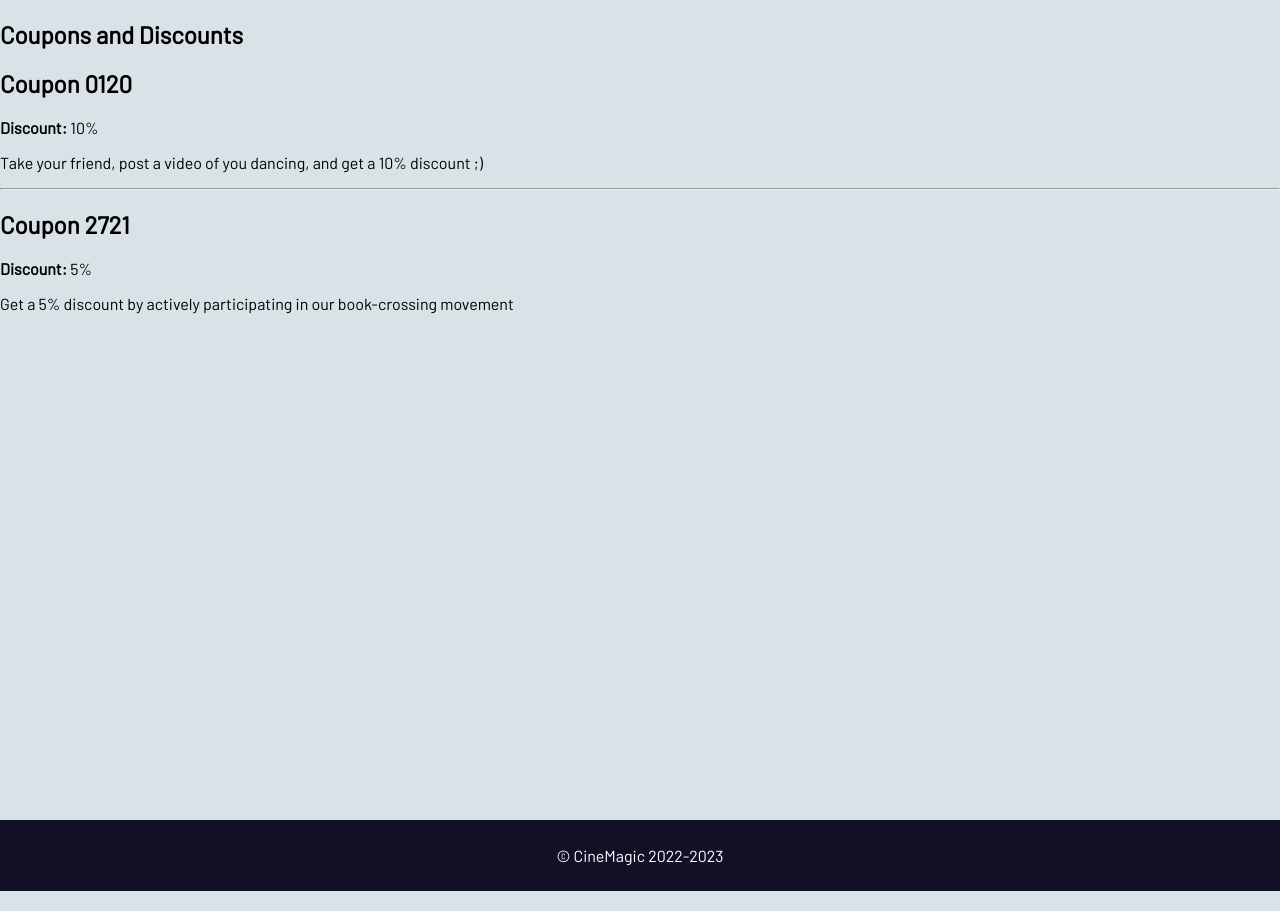
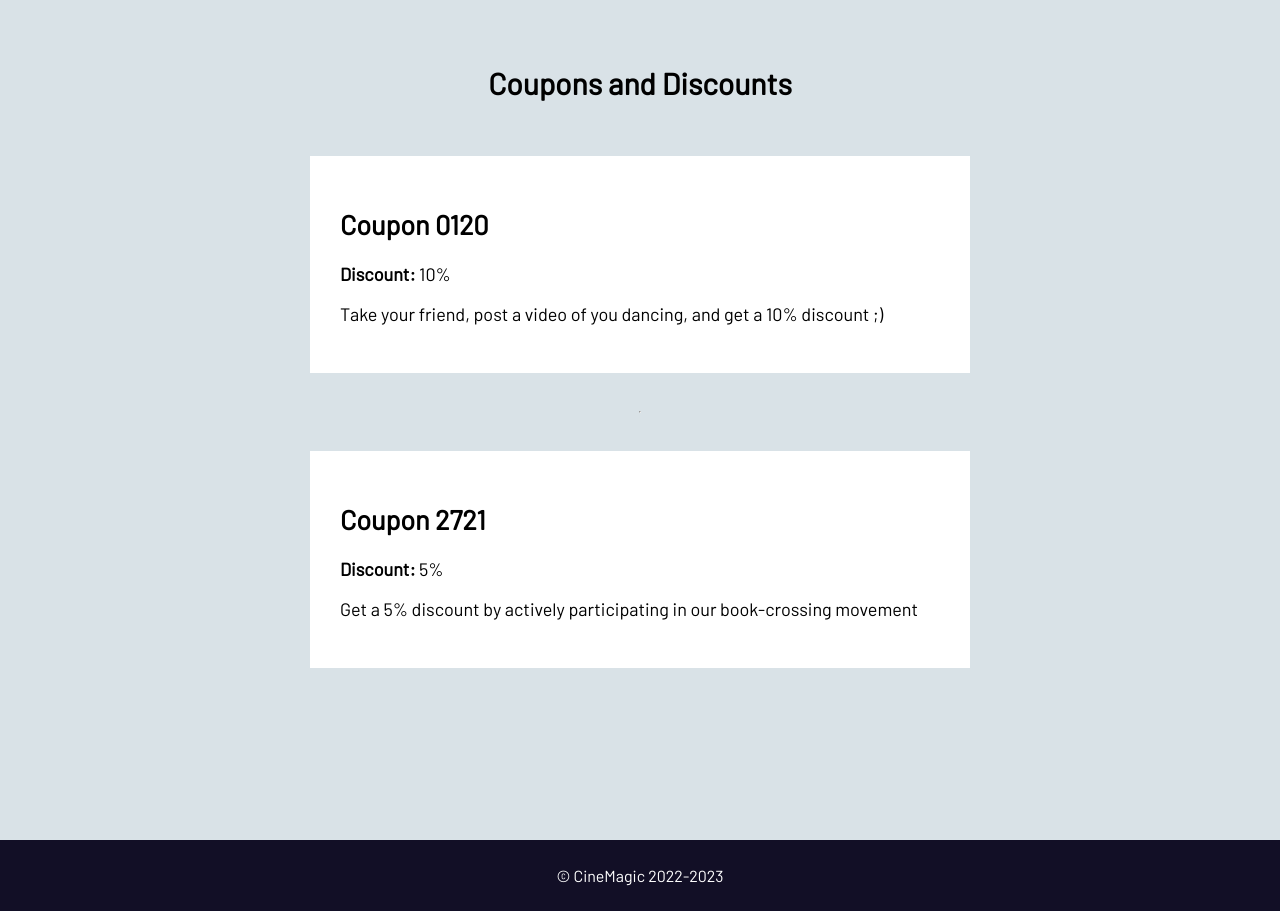
Before and after one commit to chamomil/MTDweb-ap, a Django app: page /coupons in a window 1280 px wide; the page is wider, and only the part inside the window is pictured. Shown: the part 114-1025 px from the top of that part. Run offline with Django 4.2, Linux system fonts and the light colour scheme.

Commit message:
add coupons css

```diff
--- a/info/templates/coupons.html
+++ b/info/templates/coupons.html
@@ -1,17 +1,19 @@
 {% extends 'base.html' %}
 {% load static %}
-
+{% block style %}
+    <link rel="stylesheet" href="{% static 'css/coupons.css' %}">
+{% endblock %}
 {% block title %}Coupons and disounts{% endblock %}
 {% block content %}
-    <section itemscope itemtype="https://schema.org/OfferCatalog">
-        <h1 itemprop="name">Coupons and Discounts</h1>
-        <article itemprop="itemListElement" itemscope itemtype="https://schema.org/Offer">
+    <section itemscope itemtype="https://schema.org/OfferCatalog" id="coupons">
+        <h2 itemprop="name">Coupons and Discounts</h2>
+        <article itemprop="itemListElement" itemscope itemtype="https://schema.org/Offer" class="coupon">
             <h2 itemprop="name">Coupon 0120</h2>
             <p><strong>Discount:</strong> <span itemprop="price">10%</span></p>
             <p itemprop="description">Take your friend, post a video of you dancing, and get a 10% discount ;)</p>
         </article>
         <hr>
-        <article itemprop="itemListElement" itemscope itemtype="https://schema.org/Offer">
+        <article itemprop="itemListElement" itemscope itemtype="https://schema.org/Offer" class="coupon">
             <h2 itemprop="name">Coupon 2721</h2>
             <p><strong>Discount:</strong> <span itemprop="price">5%</span></p>
             <p itemprop="description">Get a 5% discount by actively participating in our book-crossing movement</p>
--- /dev/null
+++ b/static/css/coupons.css
@@ -0,0 +1,19 @@
+.coupon {
+    background-color: white;
+    padding: 30px;
+    margin: 30px;
+    width: 50%;
+    font-size: 18px;
+}
+
+#coupons {
+    display: flex;
+    flex-direction: column;
+    align-items: center;
+    justify-content: center;
+    margin: 40px;
+}
+
+#coupons > h2 {
+    font-size: 30px;
+}
```
Also changed, not shown: static/css/create_feedback.css (deleted).
